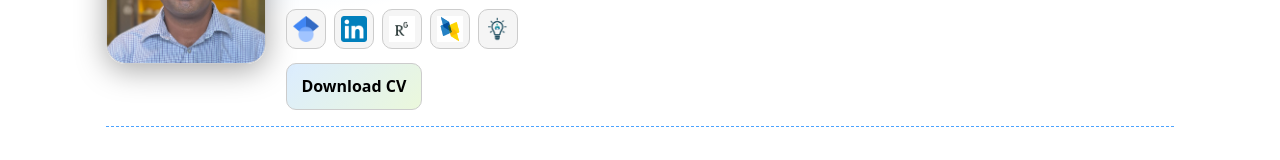
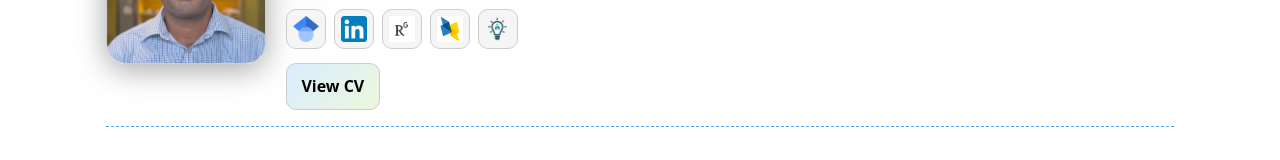
Before and after one commit to stanlypalathingal/stanlypalathingal.github.io, a plain HTML site: page index.html in a window 1280 px wide. Shown: the part 241-401 px from the top of the page. Drawn offline with Linux system fonts and the light colour scheme.

Commit message:
removed download and kept CV view

```diff
--- a/index.html
+++ b/index.html
@@ -115,7 +115,7 @@
 
 
           <div class="cta-row">
-            <a class="btn" href="assets/Stanly Wilson_CV.pdf" target="_blank" download>Download CV</a>
+            <a class="btn" href="assets/Stanly Wilson_CV.pdf" target="_blank"> View CV     </a>
           </div>
         </div>
       </div>
```
Also changed, not shown: 1 other file.
